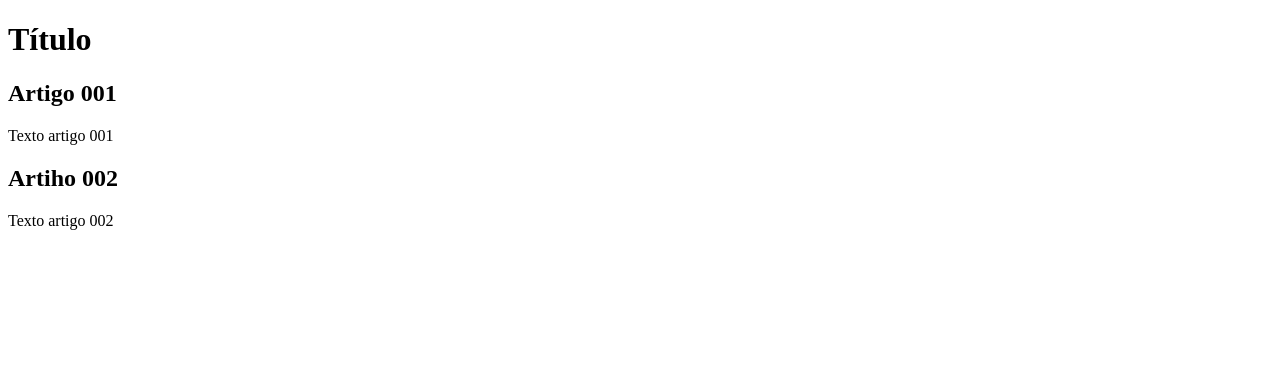
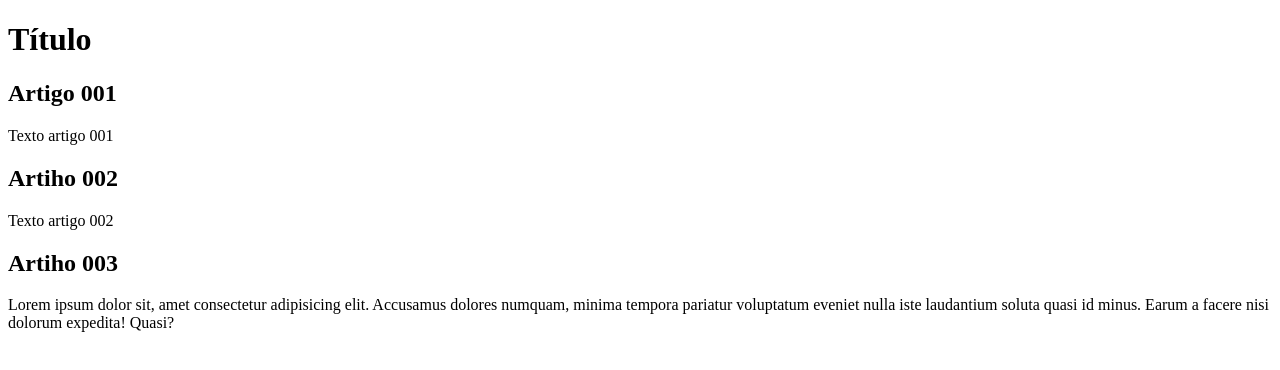
Before and after one commit to MarceloHOPV/Projeto-site, a plain HTML site: page index.html in a window 1280 px wide. Drawn offline with Linux system fonts and the light colour scheme.

Commit message:
Comecei a usar brench conteudo

```diff
--- a/index.html
+++ b/index.html
@@ -19,6 +19,10 @@
             <h2>Artiho 002</h2>
             <p>Texto artigo 002</p>
         </article>
+        <article>
+            <h2>Artiho 003</h2>
+            <p>Lorem ipsum dolor sit, amet consectetur adipisicing elit. Accusamus dolores numquam, minima tempora pariatur voluptatum eveniet nulla iste laudantium soluta quasi id minus. Earum a facere nisi dolorum expedita! Quasi?</p>
+        </article>
     </main>
 </body>
 </html>
```
